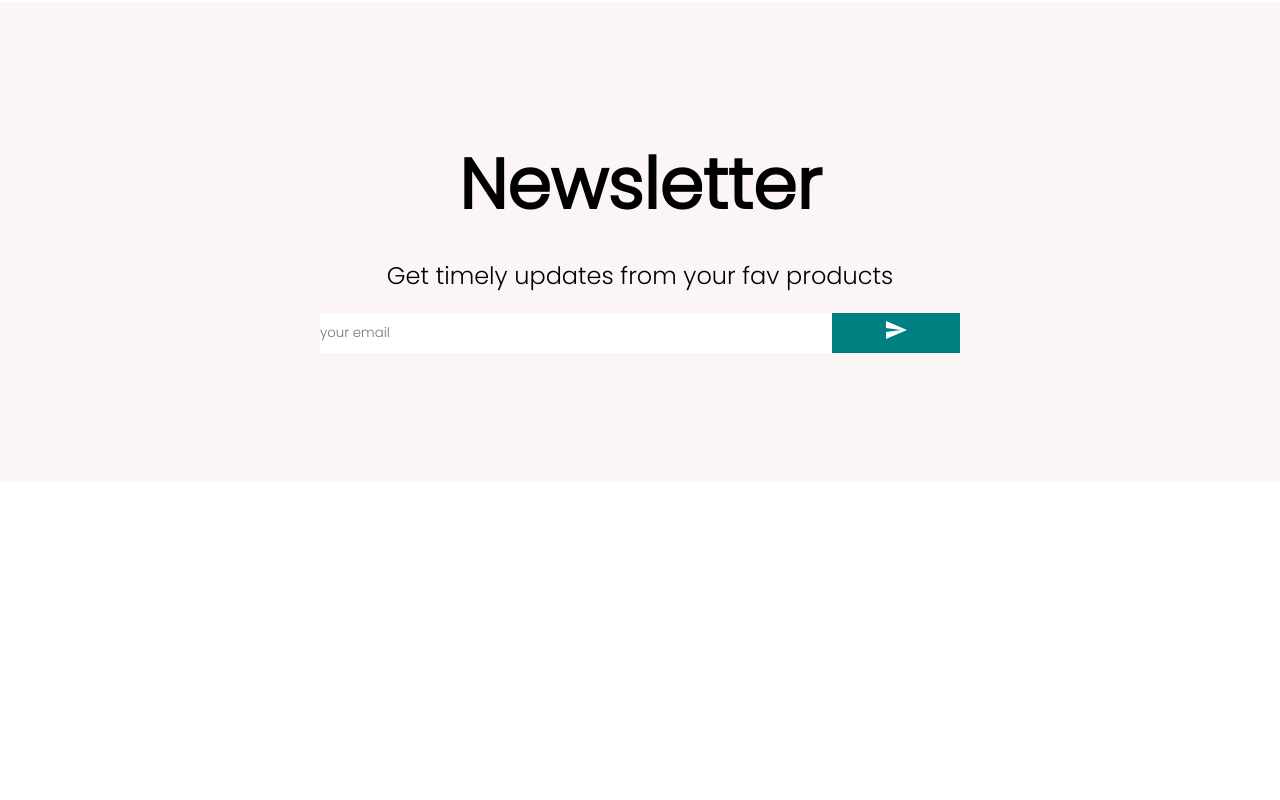
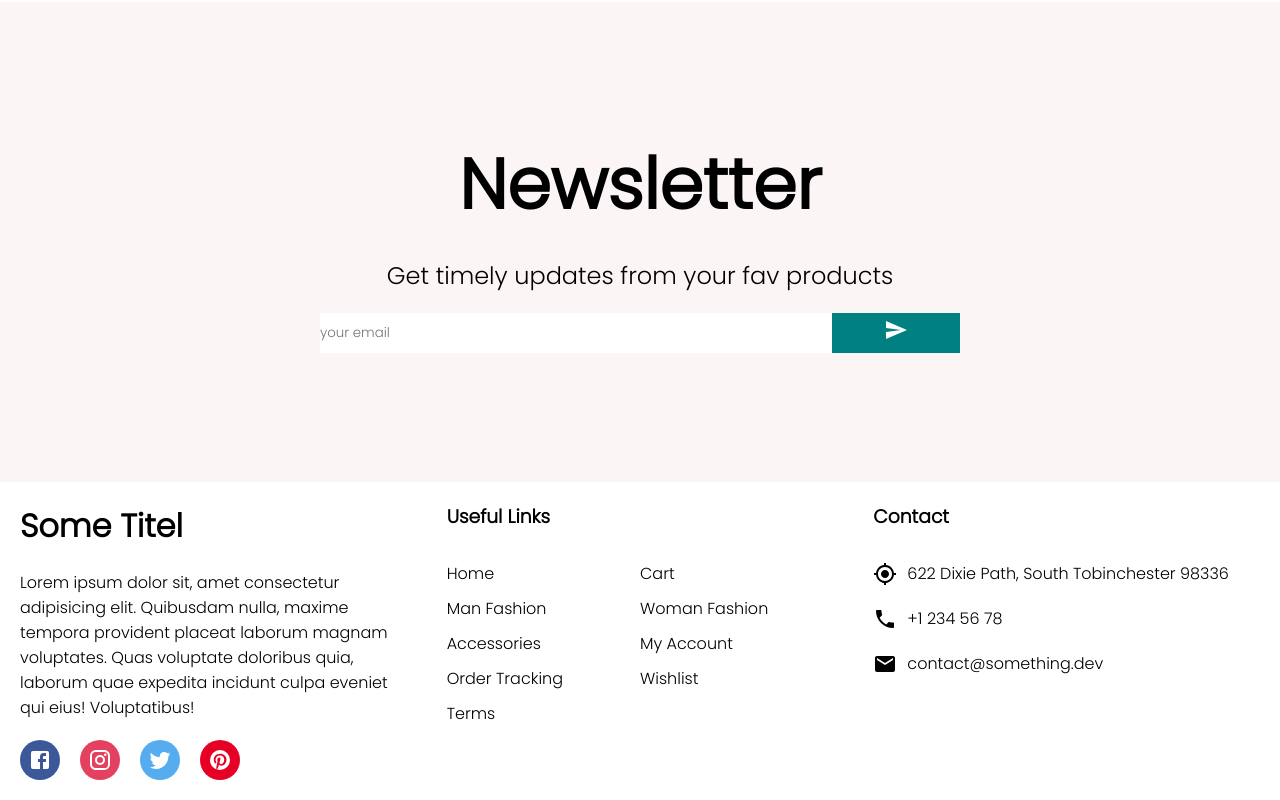
Before and after one commit to yxgdev/e-commerce-store, a React (Create React App) app in the folder frontend/: page / in a window 1280 px wide. Shown: the part 2249-3049 px from the top of the page. Before the commit the page ends 2731 px from the top, so only its background shows below. Built offline with nearby package versions, Linux system fonts and the light colour scheme.

Commit message:
added footer

```diff
--- /dev/null
+++ b/frontend/src/components/Footer/Footer.js
@@ -0,0 +1,83 @@
+import React from "react";
+import {
+  Container,
+  Left,
+  Center,
+  Right,
+  Logo,
+  Desc,
+  SocialContainer,
+  SocialIcon,
+  List,
+  ListItem,
+  Title,
+  ContactItem,
+} from "./FooterStyles";
+import FacebookIcon from "@mui/icons-material/Facebook";
+import InstagramIcon from "@mui/icons-material/Instagram";
+import TwitterIcon from "@mui/icons-material/Twitter";
+import PinterestIcon from "@mui/icons-material/Pinterest";
+import MyLocationIcon from "@mui/icons-material/MyLocation";
+import PhoneIcon from "@mui/icons-material/Phone";
+import EmailIcon from "@mui/icons-material/Email";
+const Footer = () => {
+  return (
+    <Container>
+      <Left>
+        <Logo>Some Titel</Logo>
+        <Desc>
+          Lorem ipsum dolor sit, amet consectetur adipisicing elit. Quibusdam
+          nulla, maxime tempora provident placeat laborum magnam voluptates.
+          Quas voluptate doloribus quia, laborum quae expedita incidunt culpa
+          eveniet qui eius! Voluptatibus!
+        </Desc>
+        <SocialContainer>
+          <SocialIcon color="3B5999">
+            <FacebookIcon />
+          </SocialIcon>
+          <SocialIcon color="E4405F">
+            <InstagramIcon />
+          </SocialIcon>
+          <SocialIcon color="55ACEE">
+            <TwitterIcon />
+          </SocialIcon>
+          <SocialIcon color="E60023">
+            <PinterestIcon />
+          </SocialIcon>
+        </SocialContainer>
+      </Left>
+      <Center>
+        <Title>Useful Links</Title>
+        <List>
+          <ListItem>Home</ListItem>
+          <ListItem>Cart</ListItem>
+          <ListItem>Man Fashion</ListItem>
+          <ListItem>Woman Fashion</ListItem>
+          <ListItem> Accessories</ListItem>
+          <ListItem>My Account</ListItem>
+          <ListItem>Order Tracking</ListItem>
+          <ListItem>Wishlist</ListItem>
+          <ListItem>Terms</ListItem>
+        </List>
+      </Center>
+      <Right>
+        <Title>Contact</Title>
+        <ContactItem>
+          <MyLocationIcon style={{ marginRight: 10 }} />
+          622 Dixie Path, South Tobinchester 98336
+        </ContactItem>
+        <ContactItem>
+          <PhoneIcon style={{ marginRight: 10 }} />
+          +1 234 56 78
+        </ContactItem>
+        <ContactItem>
+          <EmailIcon style={{ marginRight: 10 }} />
+          contact@something.dev
+        </ContactItem>
+        {/* <Payment /> */}
+      </Right>
+    </Container>
+  );
+};
+
+export default Footer;
--- /dev/null
+++ b/frontend/src/components/Footer/FooterStyles.js
@@ -0,0 +1,61 @@
+import styled from "styled-components";
+
+export const Container = styled.div`
+  display: flex;
+`;
+export const Left = styled.div`
+  flex: 1;
+  display: flex;
+  flex-direction: column;
+  padding: 20px;
+`;
+
+export const Logo = styled.h1``;
+export const Desc = styled.p`
+  margin: 20px 0px;
+`;
+export const SocialContainer = styled.h1`
+  display: flex;
+`;
+export const SocialIcon = styled.div`
+  width: 40px;
+  height: 40px;
+  border-radius: 50%;
+  color: white;
+  background-color: #${(props) => props.color};
+  display: flex;
+  justify-content: center;
+  align-items: center;
+  margin-right: 20px;
+`;
+export const Center = styled.div`
+  flex: 1;
+  padding: 20px;
+`;
+
+export const Title = styled.h3`
+  margin-bottom: 30px;
+`;
+export const List = styled.ul`
+  margin: 0;
+  padding: 0;
+  list-style: none;
+  display: flex;
+  flex-wrap: wrap;
+`;
+export const ListItem = styled.li`
+  width: 50%;
+  margin-bottom: 10px;
+`;
+export const Right = styled.div`
+  flex: 1;
+  padding: 20px;
+`;
+
+export const ContactItem = styled.div`
+  display: flex;
+  align-items: center;
+  margin-bottom: 20px;
+`;
+
+export const Payment = styled.img``;
--- a/frontend/src/components/Home/Home.js
+++ b/frontend/src/components/Home/Home.js
@@ -1,6 +1,7 @@
 import React from "react";
 import Annoucement from "../Annoucement/Annoucement";
 import Categories from "../Categories/Categories";
+import Footer from "../Footer/Footer";
 import Navbar from "../Navbar/Navbar";
 import Newsletter from "../Newsletter.js/Newsletter";
 import Products from "../Products/Products";
@@ -15,6 +16,7 @@ const Home = () => {
       <Categories />
       <Products />
       <Newsletter />
+      <Footer />
     </>
   );
 };
```
